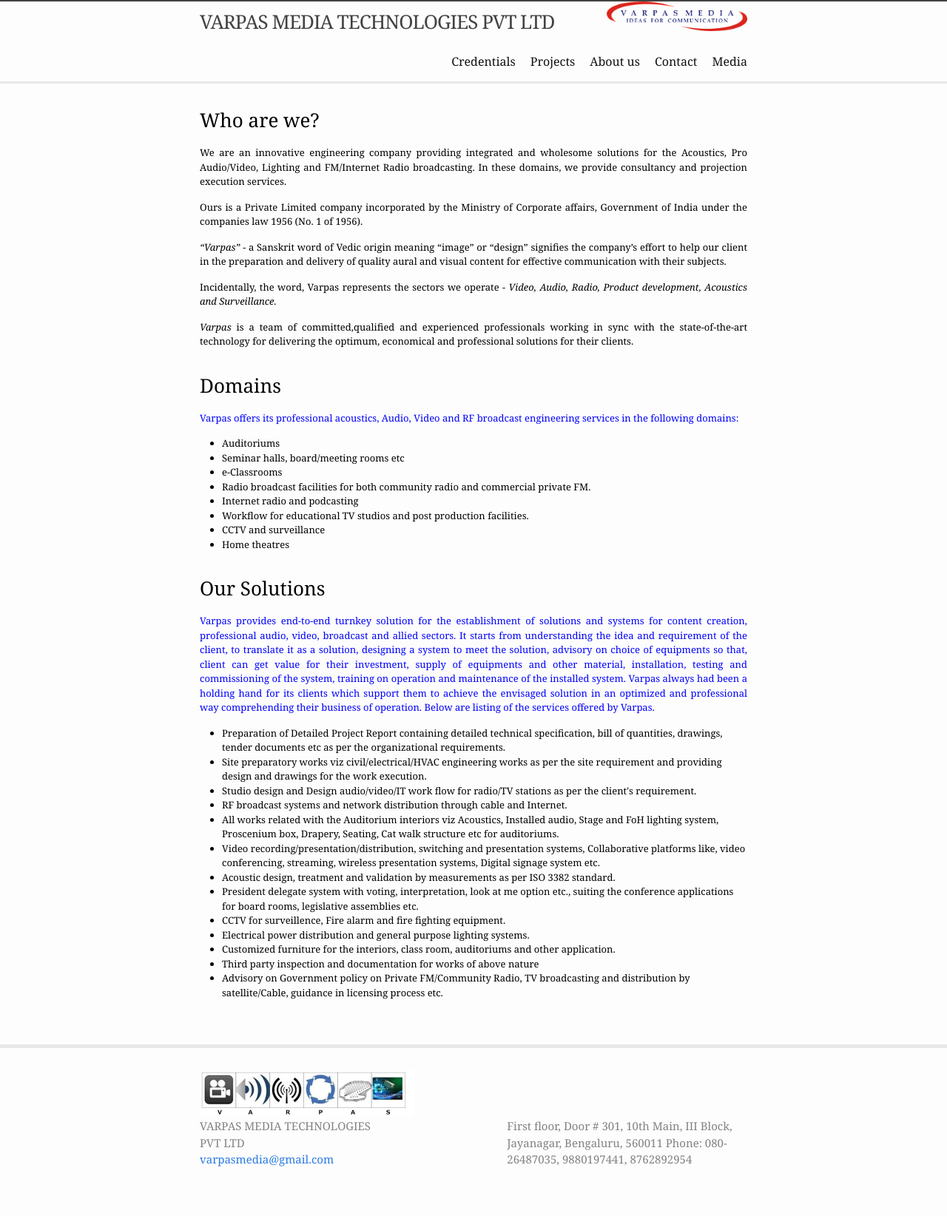
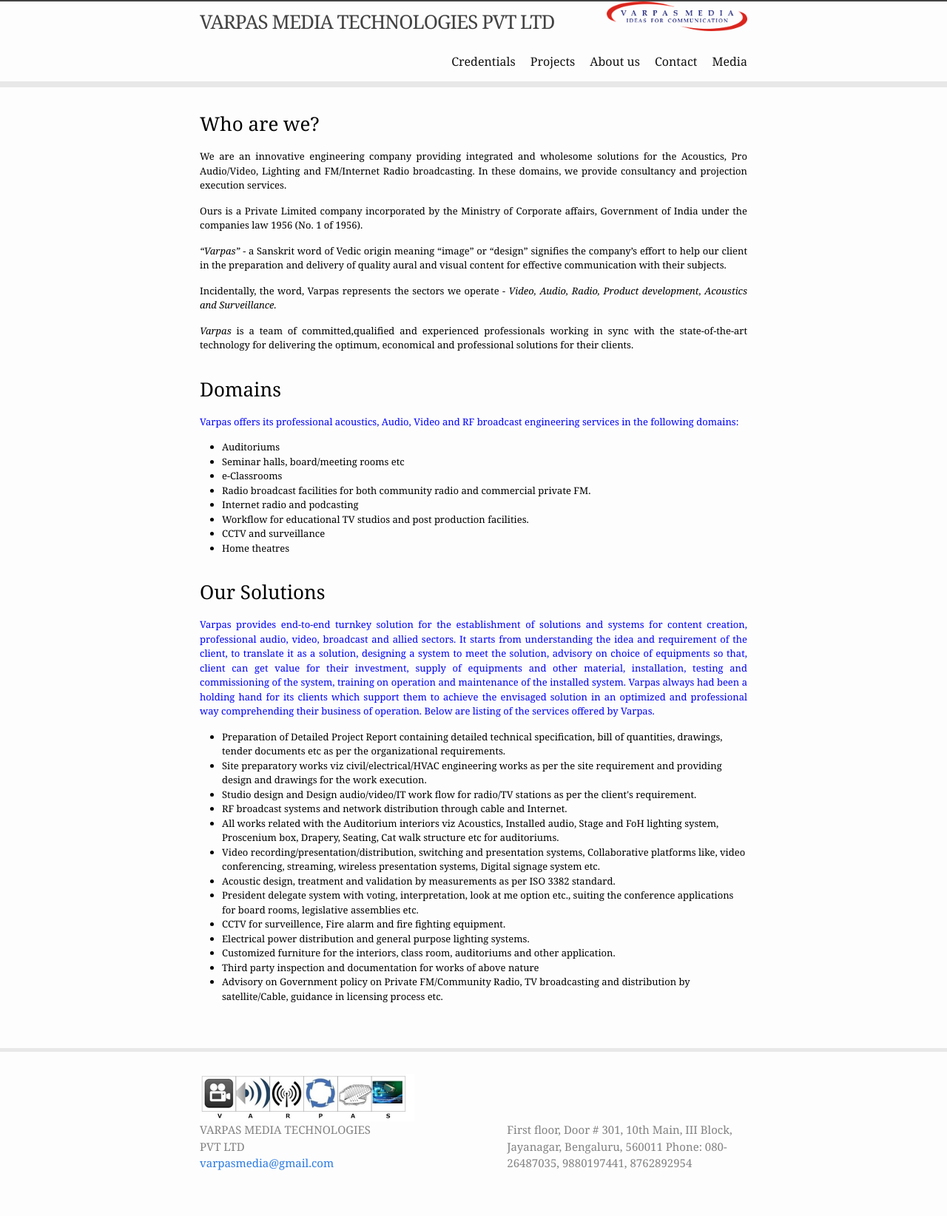
Before and after one commit to VarpasMedia/VarpasMedia.github.io, a Jekyll site: the page built from index.md, in a window 1280 px wide. Shown: the whole page at 74% size. Built offline with Jekyll 4.4.1, drawn with Linux system fonts in a browser that asks for light colours.

Commit message:
Update _layout.scss

```diff
--- a/_sass/minima/_layout.scss
+++ b/_sass/minima/_layout.scss
@@ -3,7 +3,7 @@
  */
 .site-header {
   border-top: 2px solid $grey-color-dark;
-  border-bottom: 3px solid $grey-color-light;
+  border-bottom: 8px solid $grey-color-light;
   min-height: $spacing-unit * 1.865;
 
   // Positioning context for the mobile navigation icon
```
